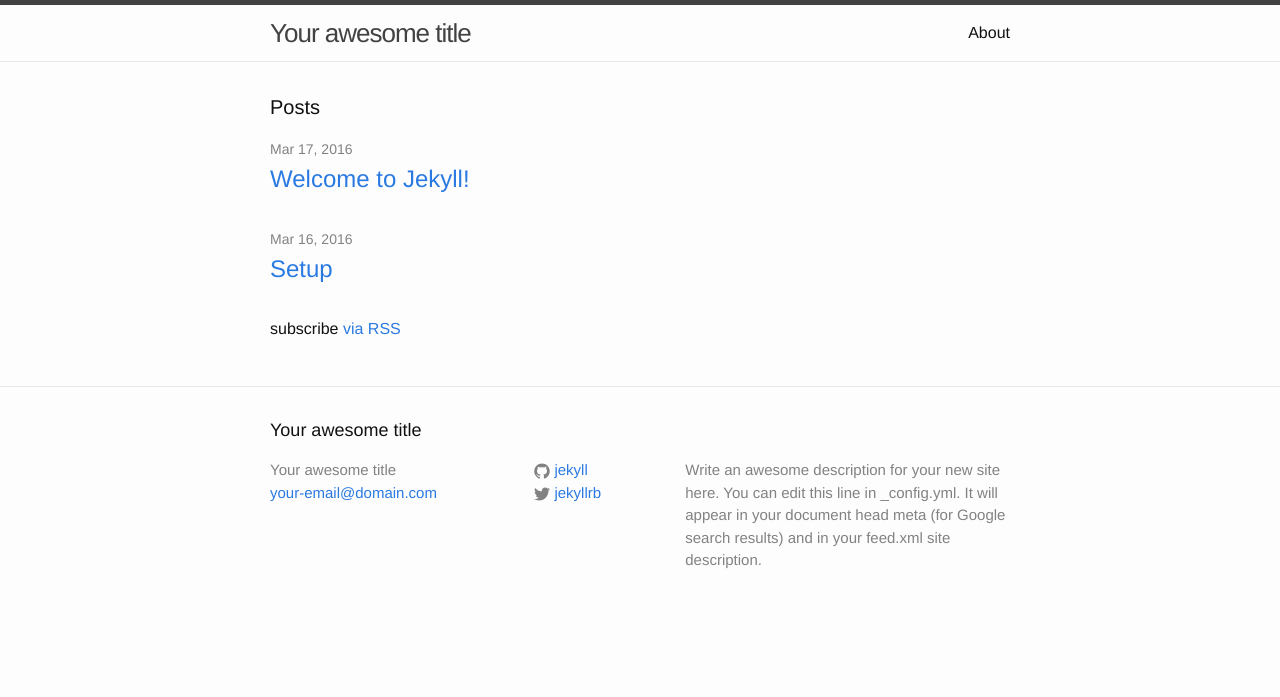
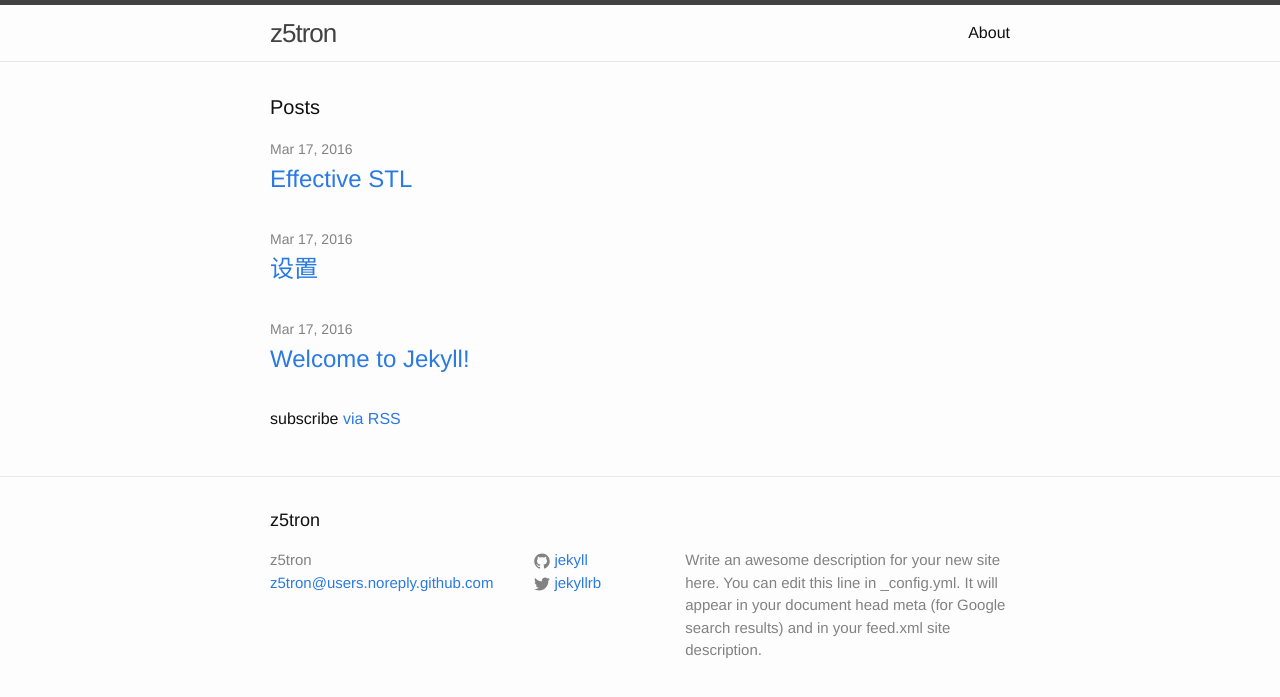
Before and after one commit to z5tron/z5tron.github.io, a Jekyll site: the page built from index.html, in a window 1280 px wide. Shown: the top 697 px of the page. Built offline with Jekyll 4.4.1, drawn with Linux system fonts in a browser that asks for light colours.

```diff
--- a/_config.yml
+++ b/_config.yml
@@ -6,8 +6,8 @@
 # 'jekyll serve'. If you change this file, please restart the server process.
 
 # Site settings
-title: Your awesome title
-email: your-email@domain.com
+title: z5tron
+email: z5tron@users.noreply.github.com
 description: > # this means to ignore newlines until "baseurl:"
   Write an awesome description for your new site here. You can edit this
   line in _config.yml. It will appear in your document head meta (for
--- a/_layouts/default.html
+++ b/_layouts/default.html
@@ -2,6 +2,10 @@
 <html>
 
   {% include head.html %}
+
+  <script type="text/javascript"
+    src="http://cdn.mathjax.org/mathjax/latest/MathJax.js?config=TeX-AMS-MML_HTMLorMML">
+  </script>
 
   <body>
 
```
Also changed, not shown: _posts/2016-03-16-effective-stl.md (added, +12 -0 lines), _posts/2016-03-16-setup.md (+2 -1 lines), _layouts/page.html (line endings or trailing spaces).
